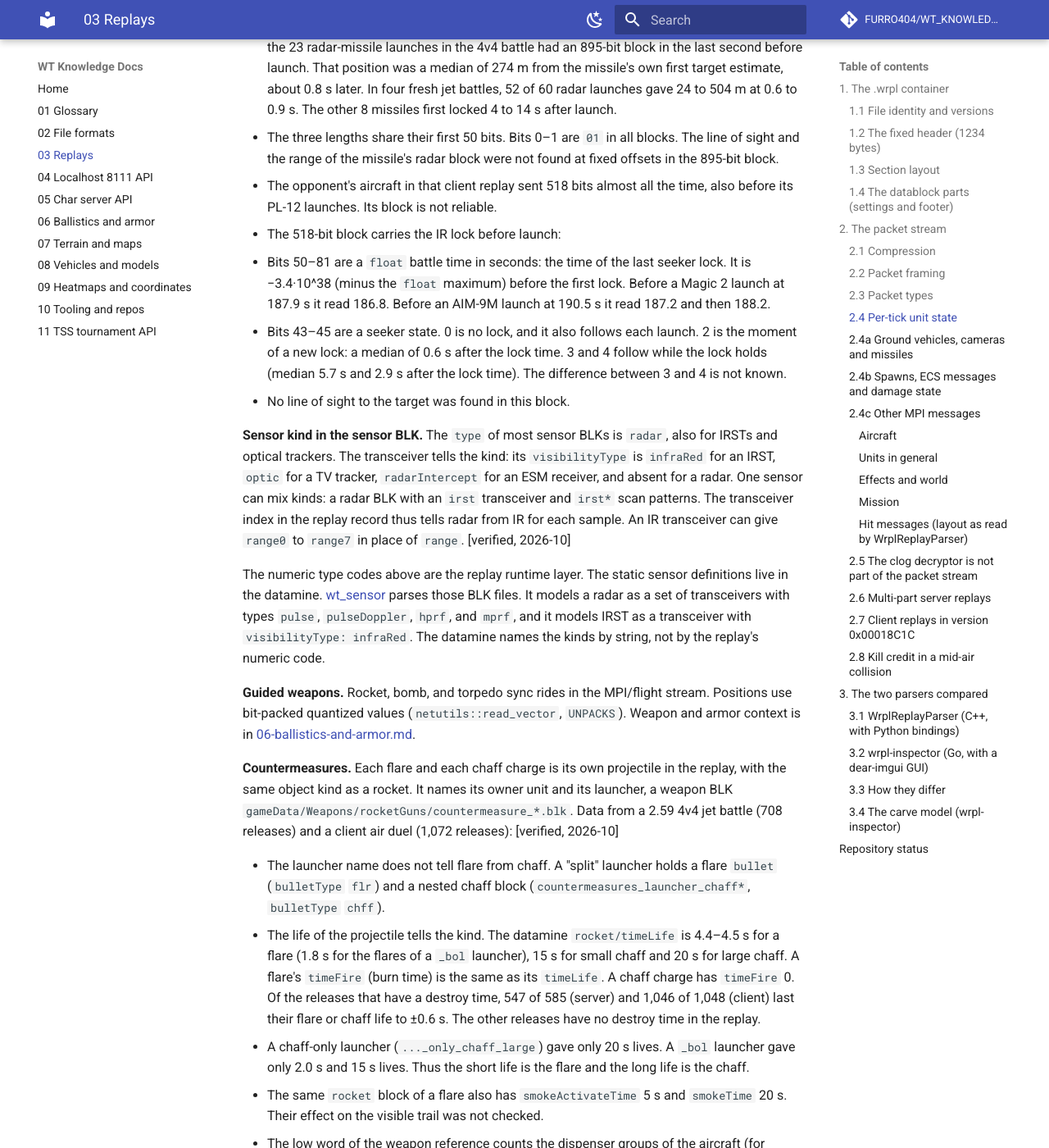
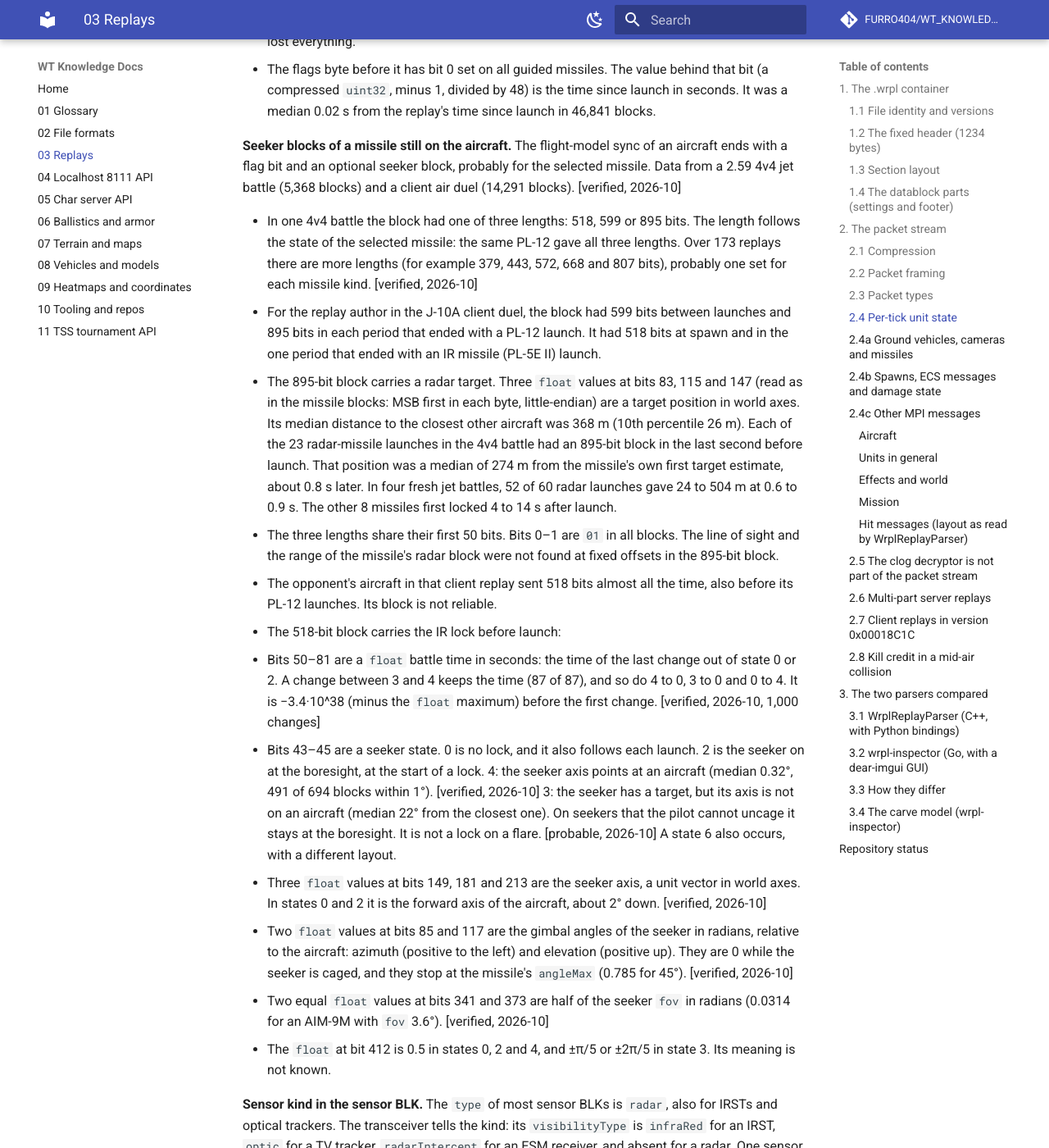
Before and after one commit to FURRO404/WT_KNOWLEDGE_DOCS, an MkDocs documentation site: the page built from docs/03-replays.md, in a window 1280 px wide and 1400 px high, scrolled down 12589 px. Shown: the whole window at 82% size. Built offline with MkDocs 1.6.1 and Material for MkDocs 9.7.7, drawn with Linux system fonts in a browser that asks for light colours; comment, search, counter and statistics services are not loaded; some of the changed text lies outside the part shown.

Commit message:
Replays: aircraft gun block (additional gun trigger, weapon count), 518-bit seeker axis, gimbal, fov and states, client-only FMSync fields

```diff
--- a/docs/03-replays.md
+++ b/docs/03-replays.md
@@ -301,8 +301,16 @@
 
 - The first bit of an aircraft's record is "on the ground". On all 8 jets it
   was 1 from the parked start until lift-off at 76–136 m/s, then 0.
-- After it come a `uint32` and one bit. Both were 0 in all 131,693 syncs of
-  31 replays (27 server, 4 client). [verified, 2026-10]
+- After it come a 32-bit value and one bit. In server replays both are always
+  0. In 566 syncs of four client replays (the author's Mirage IIIC, Mirage F1C
+  and JAS 39E), the 32-bit value was `0x3E555556`, which is the `float`
+  0.2083 (5/24), for periods of 10 to 26 s in flight. The bit was 1 only in
+  these periods. The value is thus probably a `float`. The meaning of both is
+  not known. [verified for the values, 2026-10]
+- Before each aircraft record come two bits. They are 0 in server replays. In
+  client replays they change for all aircraft except the author's own. When
+  both are 1, no record follows. Their meaning is not known.
+  [verified, 2026-10]
 - Then a flag bit for the gun triggers. It is 1 only while the pilot fires.
   It was 1 in 1,436 of the 131,693 syncs. In four replays with gun round
   counters, 482 of 697 flagged syncs had a counter drop in the same sync and
@@ -315,11 +323,19 @@
     came with a drop of all five counters 47 times. Bit 1 alone came with
     a drop of only the 12.7 mm counters 3 times. The single gun of a jet
     uses bit 2. The Bf 109 E and F sent both bits together.
-  - Bit 3: always 0.
-  - A 4-bit count, then one bit for each. The bits were always 0. On props the
-    count equals the number of guns (P-63 5, Bf 109 E 4, Spitfire LF IXe 4,
-    Bf 109 F-4 3). On jets it does not (2 on a JAS 39C, 4 on a Mirage
-    2000-5F).
+  - Bit 3: the trigger of the additional guns (flight-model trigger
+    `additional gun`: gun pods and guns below the wings). It was 1 in 218
+    syncs, only on aircraft with such guns (Me 262 A-1/U1, Ar 234 B-2,
+    F-4C, A-7E, A-10A and others). [verified, 2026-10]
+  - A 4-bit count, then one bit for each entry. The count is the number of
+    gun-type entries in the weapon list of the aircraft: the guns, the gun
+    pods, the turret guns, the dummy turrets of the optics and the HMD
+    (`dummy_weapon.blk`, trigger `gunner0`) and the targeting pods (for
+    example Litening). Drop tanks, boosters, bombs and missiles are not
+    counted. It agreed for 338 of 338 aircraft. A JAS 39C sends 2 (the
+    cannon and one dummy turret), and 3 with a Litening pod. The bit for each
+    entry was 1 in only 19 syncs. Its meaning is not known.
+    [verified, 2026-10]
 - After the packed velocity, the record aligns to a byte and holds 7 bytes of
   control state. Byte 6 was always 0. Bytes 3 and 4 were 0 on fighters. In
   client replays, byte 3 was 15 on aircraft with bomb bays (B-29, Tu-95, B-52,
@@ -429,8 +445,12 @@
   MPI message types: 0xF0CC (camera), 0xD041 (three fixed payloads,
   every 0.5 s) and 0xD047 (`FmwRpm`). It received no ECS entity message and
   no ECS replication. [verified, 2026-10]
-- The countermeasure states and the two `uint16` values behind their flag
-  bit were never present.
+- The countermeasure states were empty in server replays. In 7 recent client
+  replays (helicopters and jets) the count was not 0 in 5,785 syncs. The two
+  `uint16` values behind their flag bit were present in 8,561 syncs, mostly
+  (0, 0). Their meaning is not known. [verified, 2026-10]
+- Client replays have 100 to 200 more bits after the three `float` values at
+  the end of the sync. The parser does not read them. [verified, 2026-10]
 - After the last aircraft record (uid 0x7FF), the sync ends with three
   `float` values. In a client replay they are the world position of the
   author's own aircraft: equal to its sync position (0.0 m) in 2,195 of 2,199,
@@ -483,9 +503,11 @@
 for the selected missile. Data from a 2.59 4v4 jet battle (5,368 blocks) and a client
 air duel (14,291 blocks). [verified, 2026-10]
 
-- The block has one of three lengths: 518, 599 or 895 bits. The length
-  follows the state of the selected missile, not the missile type. The same
-  PL-12 gave all three lengths.
+- In one 4v4 battle the block had one of three lengths: 518, 599 or 895
+  bits. The length follows the state of the selected missile: the same PL-12
+  gave all three lengths. Over 173 replays there are more lengths (for
+  example 379, 443, 572, 668 and 807 bits), probably one set for each missile
+  kind. [verified, 2026-10]
 - For the replay author in the J-10A client duel, the block had 599 bits
   between launches and 895 bits in each period that ended with a PL-12
   launch. It had 518 bits at spawn and in the one period that ended with an
@@ -506,14 +528,30 @@
   the time, also before its PL-12 launches. Its block is not reliable.
 - The 518-bit block carries the IR lock before launch:
   - Bits 50–81 are a `float` battle time in seconds: the time of the last
-    seeker lock. It is −3.4·10^38 (minus the `float` maximum) before the
-    first lock. Before a Magic 2 launch at 187.9 s it read 186.8. Before an
-    AIM-9M launch at 190.5 s it read 187.2 and then 188.2.
+    change out of state 0 or 2. A change between 3 and 4 keeps the time (87
+    of 87), and so do 4 to 0, 3 to 0 and 0 to 4. It is −3.4·10^38 (minus the
+    `float` maximum) before the first change. [verified, 2026-10, 1,000
+    changes]
   - Bits 43–45 are a seeker state. 0 is no lock, and it also follows each
-    launch. 2 is the moment of a new lock: a median of 0.6 s after the lock
-    time. 3 and 4 follow while the lock holds (median 5.7 s and 2.9 s after
-    the lock time). The difference between 3 and 4 is not known.
-  - No line of sight to the target was found in this block.
+    launch. 2 is the seeker on at the boresight, at the start of a lock.
+    4: the seeker axis points at an aircraft (median 0.32°, 491 of 694 blocks
+    within 1°). [verified, 2026-10] 3: the seeker has a target, but its axis
+    is not on an aircraft (median 22° from the closest one). On seekers that
+    the pilot cannot uncage it stays at the boresight. It is not a lock on a
+    flare. [probable, 2026-10] A state 6 also occurs, with a different
+    layout.
+  - Three `float` values at bits 149, 181 and 213 are the seeker axis, a unit
+    vector in world axes. In states 0 and 2 it is the forward axis of the
+    aircraft, about 2° down. [verified, 2026-10]
+  - Two `float` values at bits 85 and 117 are the gimbal angles of the seeker
+    in radians, relative to the aircraft: azimuth (positive to the left) and
+    elevation (positive up). They are 0 while the seeker is caged, and they
+    stop at the missile's `angleMax` (0.785 for 45°). [verified, 2026-10]
+  - Two equal `float` values at bits 341 and 373 are half of the seeker
+    `fov` in radians (0.0314 for an AIM-9M with `fov` 3.6°).
+    [verified, 2026-10]
+  - The `float` at bit 412 is 0.5 in states 0, 2 and 4, and ±π/5 or ±2π/5 in
+    state 3. Its meaning is not known.
 
 **Sensor kind in the sensor BLK.** The `type` of most sensor BLKs is `radar`,
 also for IRSTs and optical trackers. The transceiver tells the kind: its
@@ -560,8 +598,9 @@
 - The low word of the weapon reference counts the dispenser groups of the
   aircraft (for example 0 to 6 on a Mirage 2000-5F).
 - The countermeasure states in the flight-model sync (a count of up to 2
-  records of two bytes, then one byte) were always empty: the count was 0 in
-  all 21,583 aircraft syncs checked.
+  records of two bytes, then one byte) were empty in all 21,583 aircraft syncs
+  of one server battle. Recent client replays do send them (see the
+  flight-model sync above).
 
 **ECS (type 6).** ECS packets define entities, templates, and components, and
 carry incremental per-entity updates. `wrpl-inspector`'s `ecs2` package decodes
```
